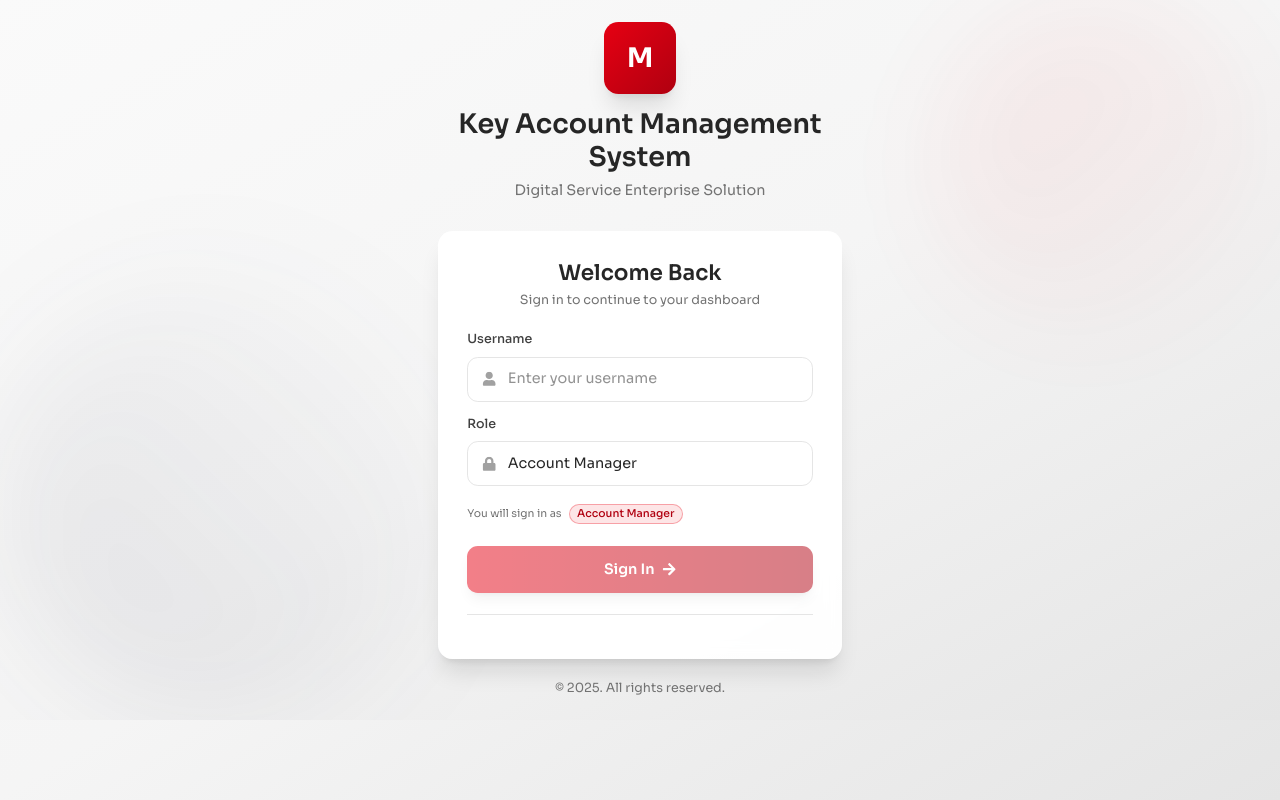
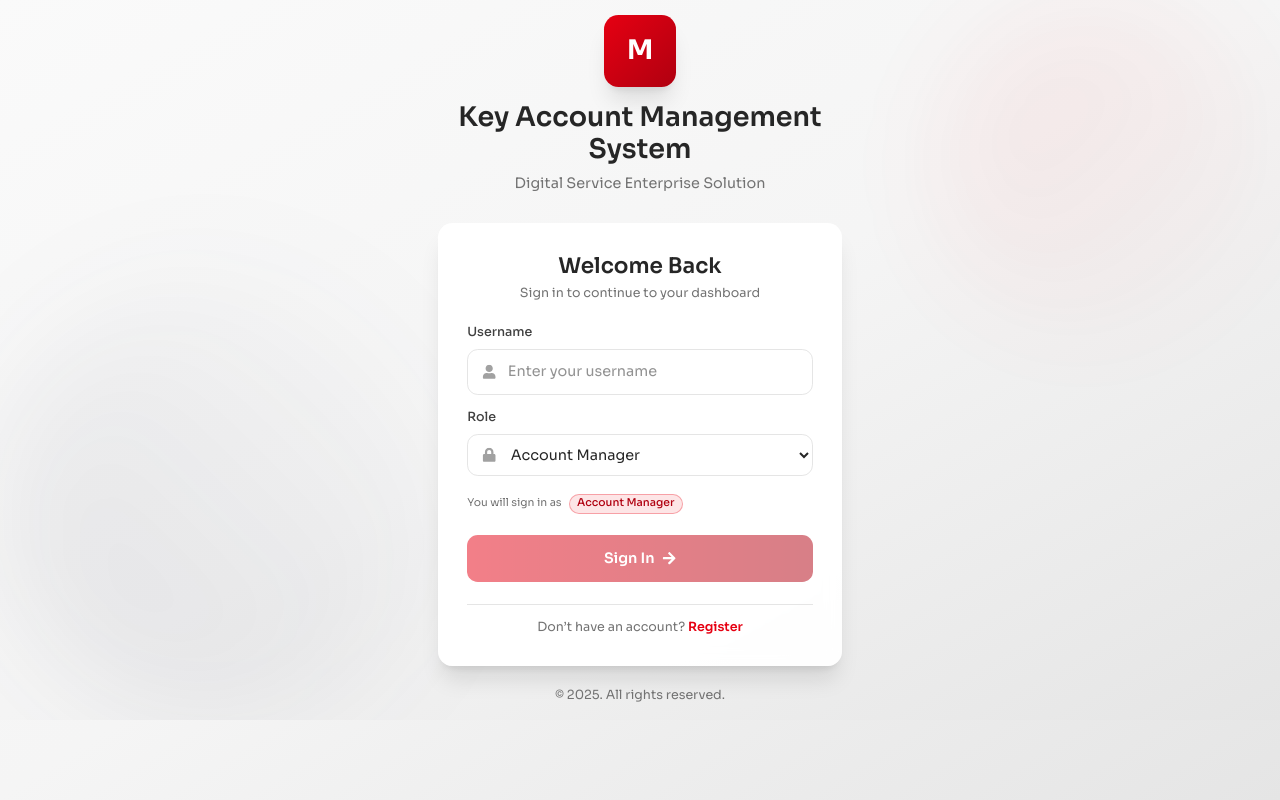
Before and after one commit to nazkenya/ProjectTelkomFIX, a React (Vite) app: page /login in a window 1280 px wide. Built offline with nearby package versions, Linux system fonts and the light colour scheme.

Commit message:
fix register

```diff
--- a/src/pages/Login.jsx
+++ b/src/pages/Login.jsx
@@ -1,5 +1,5 @@
 import React, { useState } from 'react'
-import { useLocation, useNavigate } from 'react-router-dom'
+import { useLocation, useNavigate, Link } from 'react-router-dom'
 import { FaUser, FaLock, FaArrowRight } from 'react-icons/fa'
 import { useAuth } from '../auth/AuthContext'
 import { ALL_ROLES, ROLES, ROLE_LABELS } from '../auth/roles'
@@ -11,10 +11,8 @@ export default function Login() {
   const [username, setUsername] = useState('')
   const [role, setRole] = useState(ALL_ROLES[0])
 
-  // Kalau user datang dari protected route, React Router biasanya kirim state.from
   const from = location.state?.from?.pathname
 
-  // Map default homepage per role
   const DEFAULT_HOME_BY_ROLE = {
     [ROLES.sales]: '/',
     [ROLES.manager]: '/manager',
@@ -25,7 +23,6 @@ export default function Login() {
     e.preventDefault()
     await login({ username, role })
 
-    // Kalau ada `from` dan bukan root, hormati tujuan awal
     const fallbackPath = DEFAULT_HOME_BY_ROLE[role] || '/'
     const targetPath = from && from !== '/' ? from : fallbackPath
 
@@ -34,36 +31,48 @@ export default function Login() {
 
   return (
     <div className="min-h-screen bg-gradient-to-br from-neutral-50 via-neutral-100 to-neutral-200 flex items-center justify-center p-4 relative overflow-hidden">
-      {/* Animated background elements (red + brand navy) */}
+      {/* Background */}
       <div className="absolute top-0 right-0 w-96 h-96 bg-gradient-to-br from-[#E60012]/10 to-transparent rounded-full blur-3xl animate-pulse" />
       <div className="absolute bottom-0 left-0 w-[500px] h-[500px] bg-gradient-to-tr from-[#2E3048]/10 to-transparent rounded-full blur-3xl" />
 
       <div className="w-full max-w-md relative z-10 animate-slide-up">
-        {/* Logo/Brand Section */}
+        {/* Brand */}
         <div className="text-center mb-8">
           <div className="inline-flex items-center justify-center w-20 h-20 rounded-2xl bg-gradient-to-br from-[#E60012] to-[#B00010] shadow-xl mb-4">
             <span className="text-3xl font-bold text-white">M</span>
           </div>
-          <h1 className="text-3xl font-semibold text-neutral-800 mb-2">Key Account Management System</h1>
+          <h1 className="text-3xl font-semibold text-neutral-800 mb-2">
+            Key Account Management System
+          </h1>
           <p className="text-neutral-500">Digital Service Enterprise Solution</p>
         </div>
 
         {/* Login Form */}
-        <form onSubmit={handleSubmit} className="bg-white rounded-2xl shadow-xl p-8 space-y-6 backdrop-blur-sm bg-white/95">
+        <form
+          onSubmit={handleSubmit}
+          className="bg-white rounded-2xl shadow-xl p-8 space-y-6 backdrop-blur-sm bg-white/95"
+        >
           <div className="text-center">
-            <h2 className="text-2xl font-semibold text-neutral-800 mb-1">Welcome Back</h2>
-            <p className="text-sm text-neutral-500">Sign in to continue to your dashboard</p>
+            <h2 className="text-2xl font-semibold text-neutral-800 mb-1">
+              Welcome Back
+            </h2>
+            <p className="text-sm text-neutral-500">
+              Sign in to continue to your dashboard
+            </p>
           </div>
 
           <div className="space-y-4">
+            {/* Username */}
             <label className="block">
-              <span className="text-sm font-medium text-neutral-700 mb-2 block">Username</span>
+              <span className="text-sm font-medium text-neutral-700 mb-2 block">
+                Username
+              </span>
               <div className="relative">
                 <div className="absolute left-4 top-1/2 -translate-y-1/2 text-neutral-400">
                   <FaUser />
                 </div>
                 <input
-                  className="w-full border-2 border-neutral-200 rounded-xl pl-11 pr-4 py-3 outline-none transition-all duration-200 focus:border-[#E60012] focus:ring-4 focus:ring-[#E60012]/10 hover:border-neutral-300"
+                  className="w-full border-2 border-neutral-200 rounded-xl pl-11 pr-4 py-3 outline-none focus:border-[#E60012] focus:ring-4 focus:ring-[#E60012]/10"
                   value={username}
                   onChange={(e) => setUsername(e.target.value)}
                   placeholder="Enter your username"
@@ -72,14 +81,17 @@ export default function Login() {
               </div>
             </label>
 
+            {/* Role */}
             <label className="block">
-              <span className="text-sm font-medium text-neutral-700 mb-2 block">Role</span>
+              <span className="text-sm font-medium text-neutral-700 mb-2 block">
+                Role
+              </span>
               <div className="relative">
                 <div className="absolute left-4 top-1/2 -translate-y-1/2 text-neutral-400">
                   <FaLock />
                 </div>
                 <select
-                  className="w-full border-2 border-neutral-200 rounded-xl pl-11 pr-4 py-3 outline-none transition-all duration-200 focus:border-[#E60012] focus:ring-4 focus:ring-[#E60012]/10 hover:border-neutral-300 cursor-pointer appearance-none bg-white"
+                  className="w-full border-2 border-neutral-200 rounded-xl pl-11 pr-4 py-3 outline-none focus:border-[#E60012] focus:ring-4 focus:ring-[#E60012]/10 cursor-pointer bg-white"
                   value={role}
                   onChange={(e) => setRole(e.target.value)}
                 >
@@ -92,26 +104,37 @@ export default function Login() {
               </div>
             </label>
 
-            {/* Role preview chip */}
+            {/* Role badge */}
             <div className="flex items-center gap-2 pt-1">
-              <span className="text-xs text-neutral-500">You will sign in as</span>
+              <span className="text-xs text-neutral-500">
+                You will sign in as
+              </span>
               <span className="inline-flex items-center px-2 py-0.5 rounded-full text-xs font-medium border border-[#E60012]/30 text-[#B00010] bg-[#E60012]/10">
                 {ROLE_LABELS[role] || role}
               </span>
             </div>
           </div>
 
+          {/* Sign In Button */}
           <button
             type="submit"
-            className="w-full bg-gradient-to-r from-[#E60012] to-[#B00010] text-white py-3.5 rounded-xl font-semibold hover:scale-[1.02] active:scale-[0.98] transition-all duration-200 shadow-lg hover:shadow-xl disabled:opacity-50 disabled:cursor-not-allowed disabled:hover:scale-100 flex items-center justify-center gap-2 group"
             disabled={!username}
+            className="w-full bg-gradient-to-r from-[#E60012] to-[#B00010] text-white py-3.5 rounded-xl font-semibold flex items-center justify-center gap-2 hover:scale-[1.02] transition-all disabled:opacity-50"
           >
             Sign In
-            <FaArrowRight className="group-hover:translate-x-1 transition-transform duration-200" />
+            <FaArrowRight />
           </button>
 
-          <div className="pt-4 border-t border-neutral-200">
-            <p className="text-xs text-neutral-500 text-center leading-relaxed">
+          {/* REGISTER CTA */}
+          <div className="pt-4 border-t border-neutral-200 text-center">
+            <p className="text-sm text-neutral-500">
+              Don’t have an account?{' '}
+              <Link
+                to="/register"
+                className="text-[#E60012] font-semibold hover:underline"
+              >
+                Register
+              </Link>
             </p>
           </div>
         </form>
--- a/src/pages/Register.jsx
+++ b/src/pages/Register.jsx
@@ -10,6 +10,7 @@ import {
   FaIdBadge,
 } from 'react-icons/fa'
 import { ALL_ROLES, ROLE_LABELS } from '../auth/roles'
+import Button from '../components/ui/Button'
 
 export default function Register() {
   const navigate = useNavigate()
@@ -39,7 +40,7 @@ export default function Register() {
       return
     }
 
-    // ⛔ sementara dummy (nanti ganti API)
+    // ⛔ dummy (nanti ganti API)
     console.log('REGISTER:', form)
 
     navigate('/login')
@@ -172,15 +173,15 @@ export default function Register() {
             onChange={(v) => update('confirmPassword', v)}
           />
 
-          {/* Submit */}
-          <button
+          {/* REGISTER BUTTON */}
+          <Button
             type="submit"
             disabled={isDisabled}
             className="w-full bg-gradient-to-r from-[#E60012] to-[#B00010] text-white py-3.5 rounded-xl font-semibold flex items-center justify-center gap-2 hover:scale-[1.02] transition-all disabled:opacity-50"
           >
             Register
             <FaArrowRight />
-          </button>
+          </Button>
 
           {/* Footer */}
           <div className="pt-3 border-t text-center">
```
